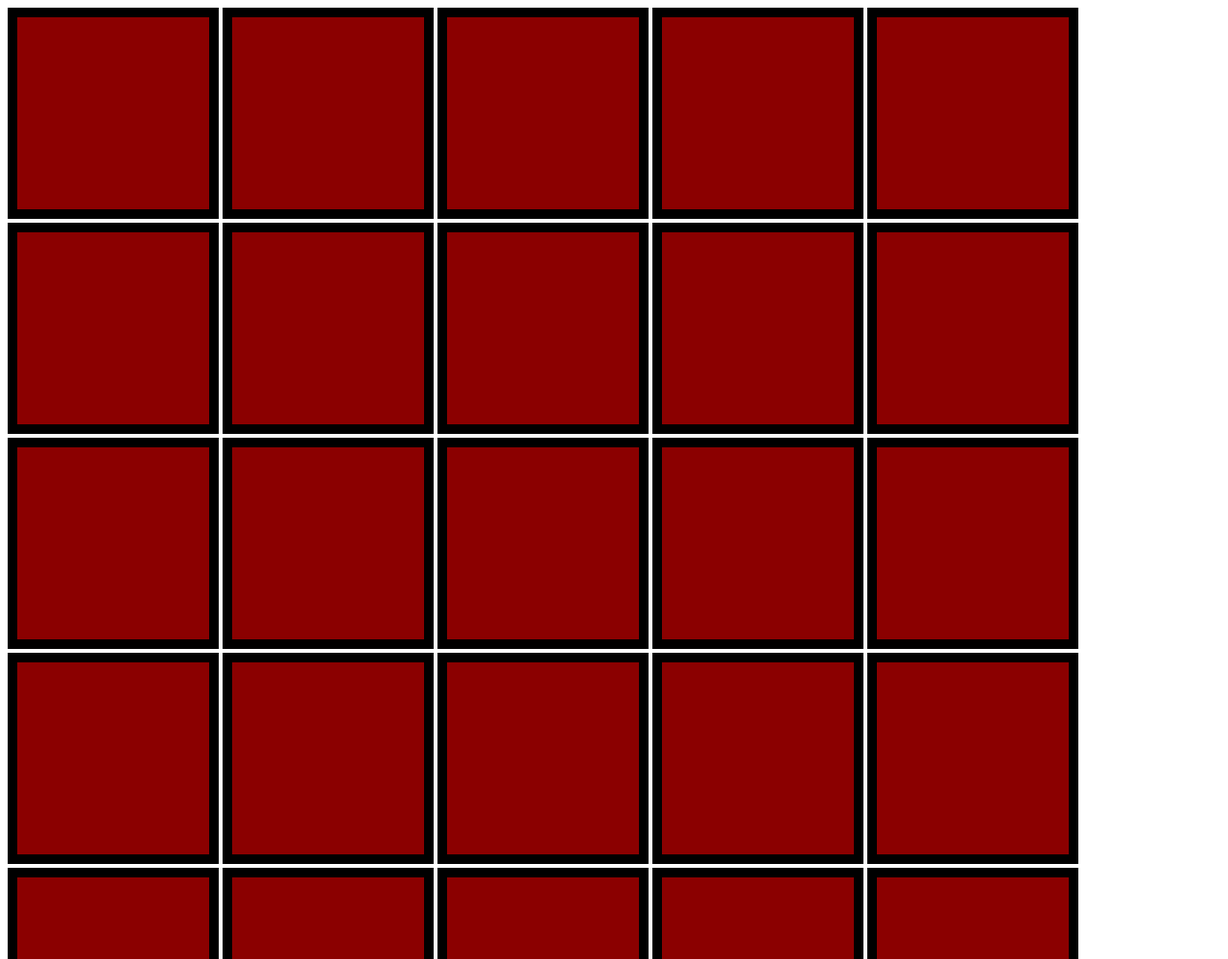
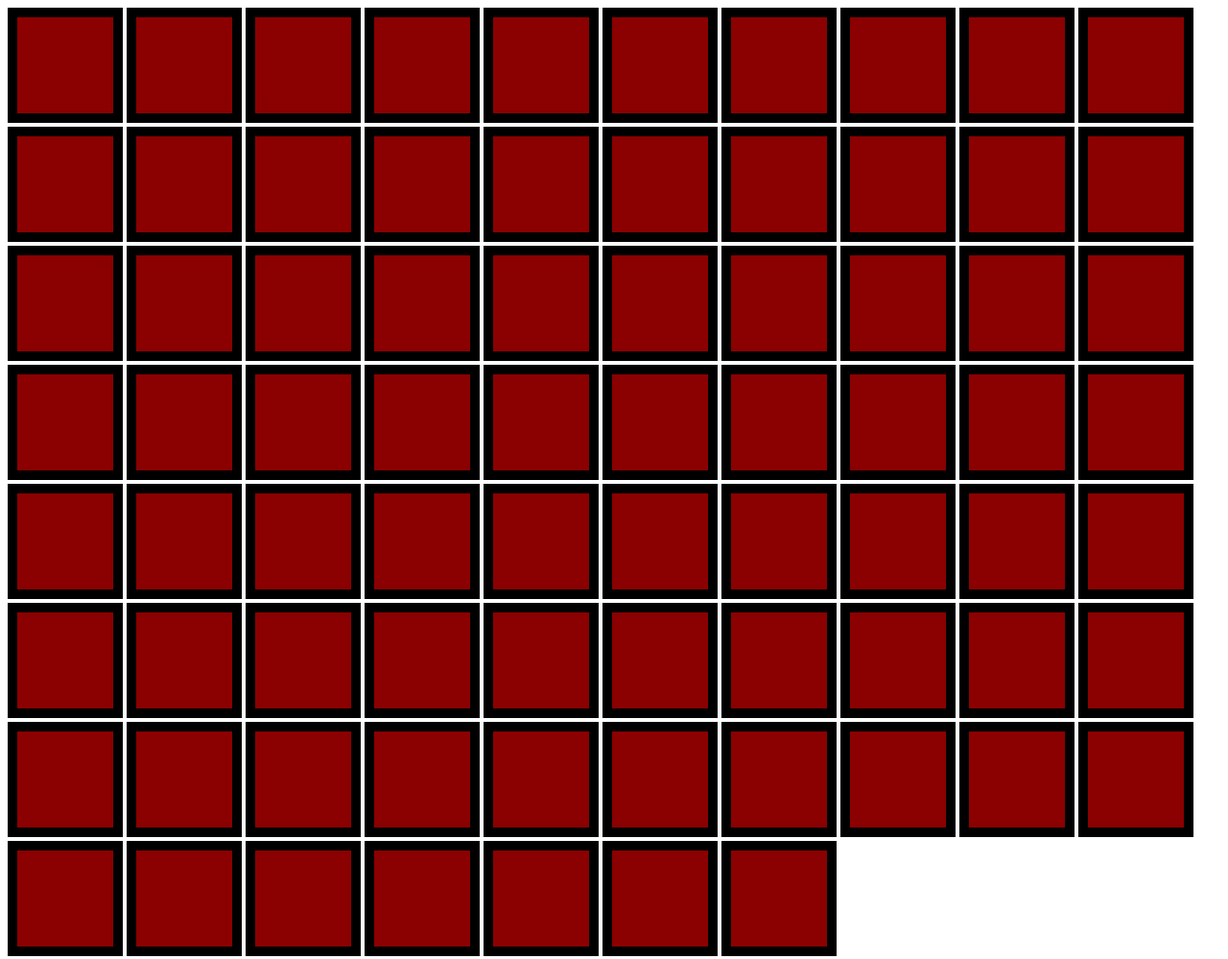
Before and after one commit to Sanje313/Sanje313.github.io, a plain HTML site: page code.html in a window 1280 px wide. Shown: the top 999 px of the page at 96% size. Drawn offline with Linux system fonts and the light colour scheme.

Commit message:
I updated my project

```diff
--- a/code.html
+++ b/code.html
@@ -6,14 +6,13 @@
 	<style type="text/css">
 
 		#terence{
-			width:200px;
-			height:200px;
+			width:100px;
+			height:100px;
 		transition-duration:.2s;
 		background-size:contain;
 		display:inline-block;
 		border:10px solid black;
 		background-color:darkred;
-		background-image:url();
 
 		}
 
@@ -251,6 +250,10 @@
 
 <div id="terence">
 </div>
+<div id="terence">
+</div>
+<div id="terence">
+</div>
 
 
 </body>
```
